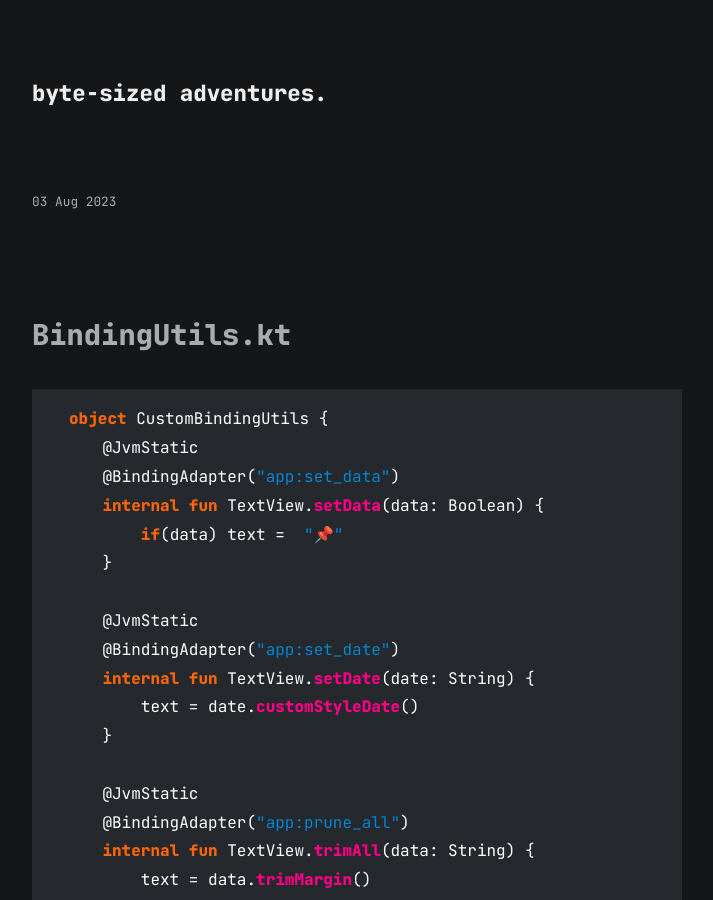
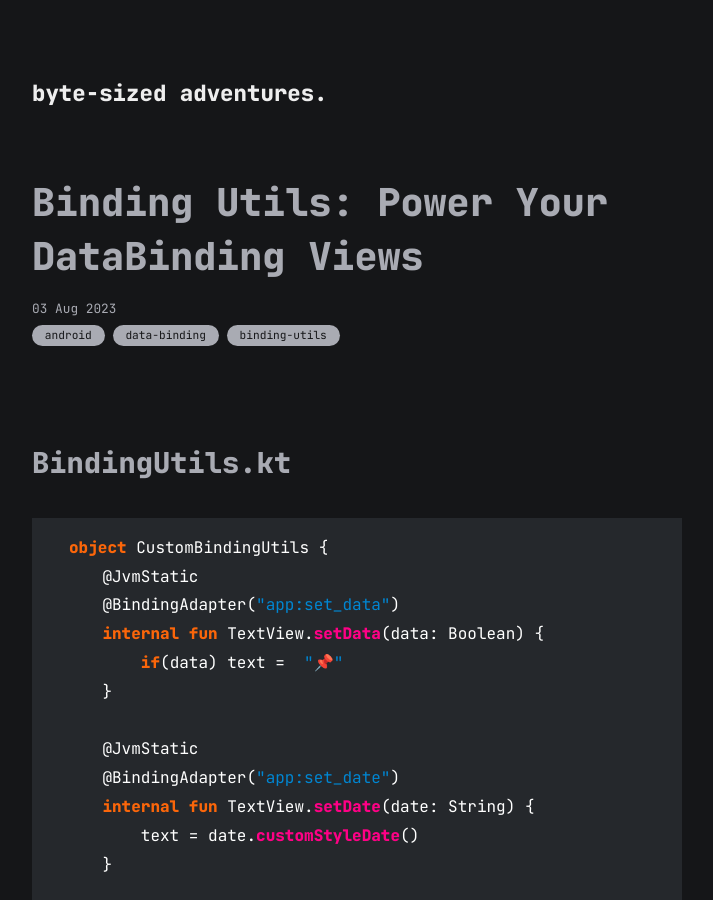
Before and after one commit to samet-byte/samet-byte.github.io, a Jekyll site: the page built from all_collections/_posts/2023-08-03-binding-utils.md, in a window 1280 px wide and 900 px high. Shown: the whole window, without its empty margins (283-996 px from the left). Built offline with Jekyll 4.4.1, drawn with Linux system fonts in a browser that asks for light colours.

Commit message:
Update 2023-08-03-binding-utils.md

```diff
--- a/all_collections/_posts/2023-08-03-binding-utils.md
+++ b/all_collections/_posts/2023-08-03-binding-utils.md
@@ -1,6 +1,6 @@
 ---
 layout: post
-title: Binding Utils: Power Your DataBinding Views
+title: "Binding Utils: Power Your DataBinding Views"
 date: 2023-08-03
 categories: [android, data-binding, binding-utils]
 ---
```
